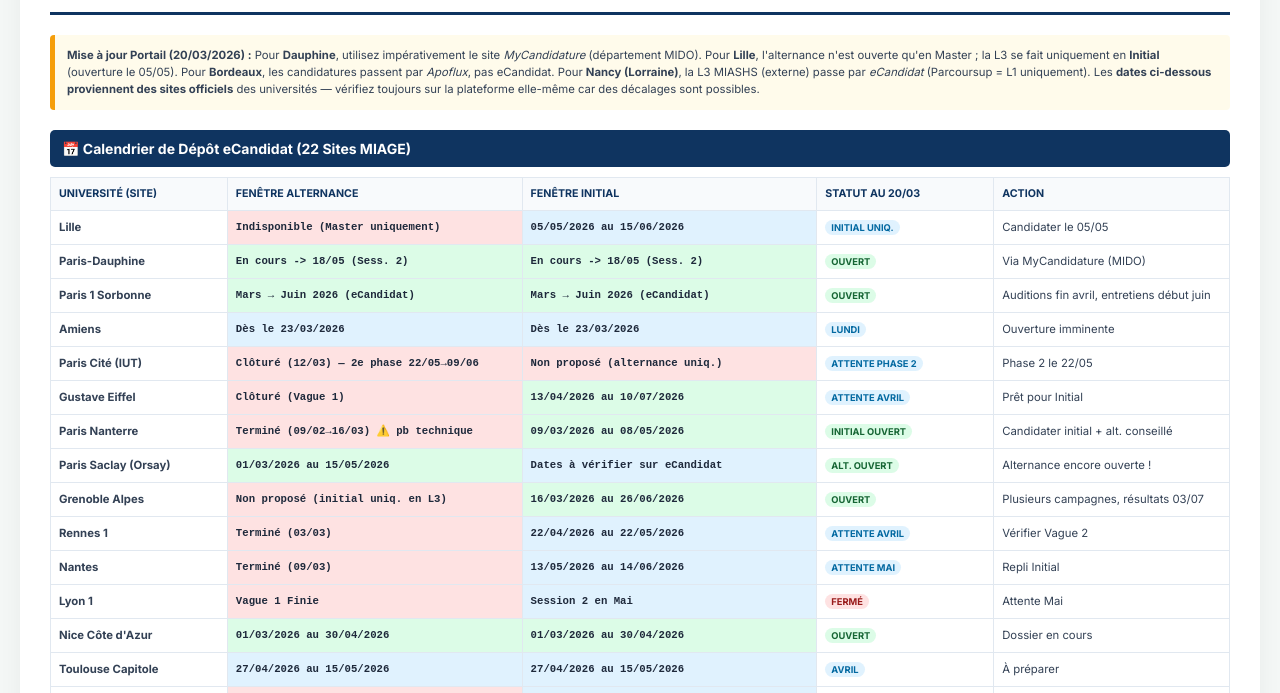
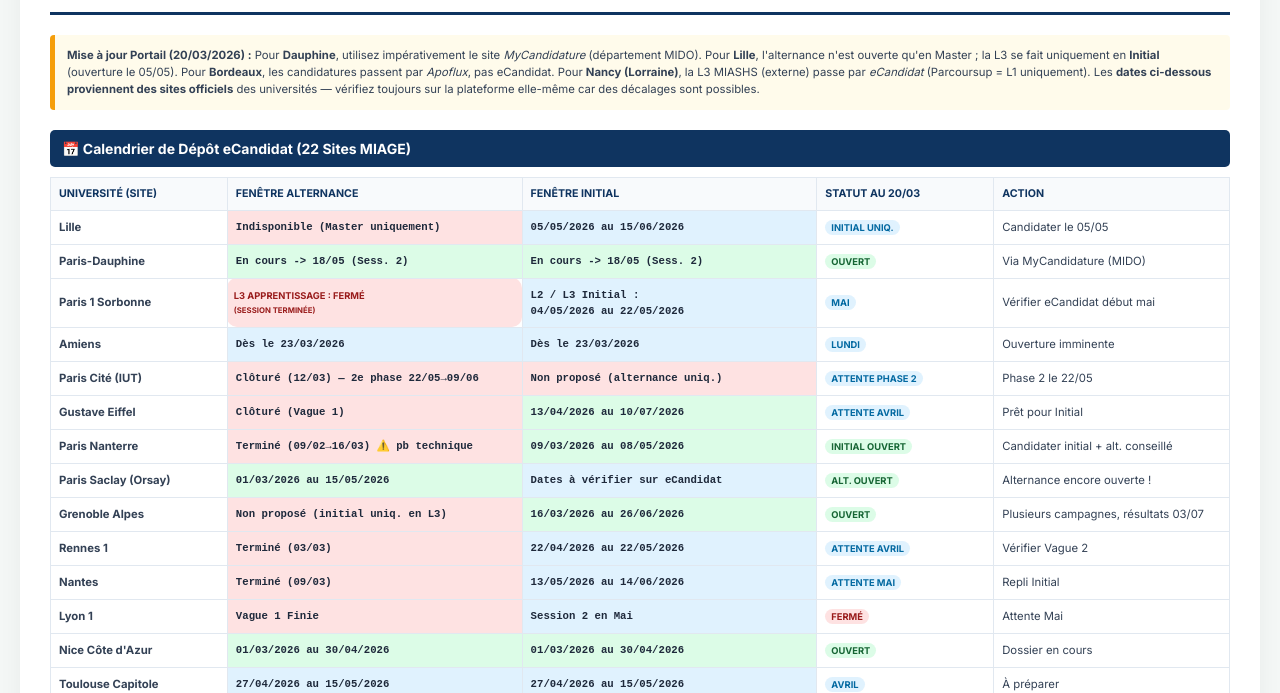
Before and after one commit to FlorentMineiro/Candidature_MIAGE, a plain HTML site: page index.html in a window 1280 px wide. Shown: the part 106-799 px from the top of the page. Drawn offline with Linux system fonts and the light colour scheme.

Commit message:
Mises à jour calendrier sorbonne

```diff
--- a/index.html
+++ b/index.html
@@ -78,10 +78,16 @@
         </tr>
         <tr>
             <td><strong>Paris 1 Sorbonne</strong></td>
-            <td class="date-box open">Mars → Juin 2026 (eCandidat)</td>
-            <td class="date-box open">Mars → Juin 2026 (eCandidat)</td>
-            <td><span class="status open">Ouvert</span></td>
-            <td>Auditions fin avril, entretiens début juin</td>
+            <td class="status closed">
+                <strong>L3 Apprentissage :</strong> Fermé<br>
+                <small>(Session terminée)</small>
+            </td>
+            <td class="date-box waiting">
+                <strong>L2 / L3 Initial :</strong><br>
+                04/05/2026 au 22/05/2026
+            </td>
+            <td><span class="status waiting">Mai</span></td>
+            <td>Vérifier eCandidat début mai</td>
         </tr>
         <tr>
             <td><strong>Amiens</strong></td>
```
